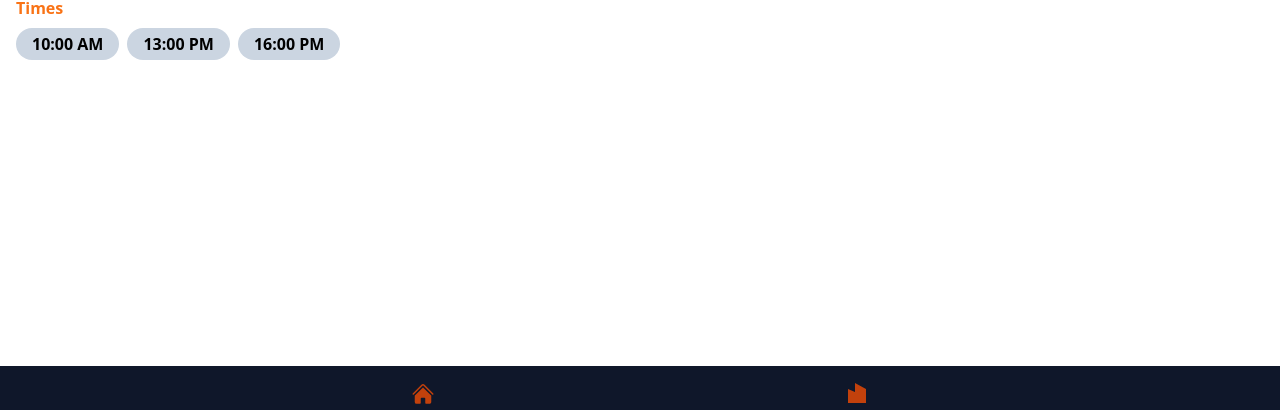
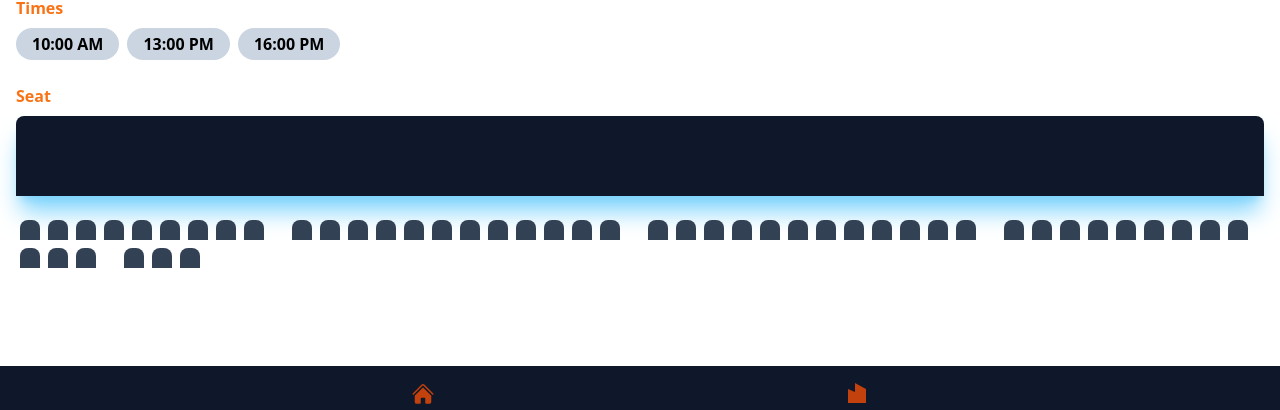
Before and after one commit to Azmye/Flytix, a React (Vite) app: page /moviedets in a window 1280 px wide. Both pictures are taken after a click on the button "Buy Ticket". Shown: the part 378-788 px from the top of the page. Built offline with nearby package versions, Linux system fonts and the light colour scheme.

Commit message:
finished designing movie seats template

```diff
--- /dev/null
+++ b/src/Components/Movie/MovieSeats.jsx
@@ -0,0 +1,19 @@
+const MovieSeats = ({ seats }) => {
+  return seats.map((seat) => {
+    if (seat === 9 || seat === 21 || seat === 33 || seat === 45) {
+      return (
+        <div key={seat} className="flex p-1 ml-5">
+          <span className="w-5 h-5 bg-slate-700 rounded-t-lg"></span>
+        </div>
+      );
+    } else {
+      return (
+        <div key={seat} className="flex p-1">
+          <span className="w-5 h-5 bg-slate-700 rounded-t-lg"></span>
+        </div>
+      );
+    }
+  });
+};
+
+export default MovieSeats;
--- a/src/Components/Movie/TabSchedule.jsx
+++ b/src/Components/Movie/TabSchedule.jsx
@@ -1,4 +1,8 @@
+import { useState } from 'react';
+import MovieSeats from './MovieSeats';
+
 const TabSchedule = () => {
+  const seats = Array.from({ length: 48 }, (_, i) => i);
   return (
     <>
       <section id="Dates" className="px-4 py-2 container">
@@ -19,14 +23,18 @@ const TabSchedule = () => {
         </ul>
       </section>
 
-      {/* <section id="seat" className="px-4 py-2 container">
+      <section id="seat" className="px-4 py-2 container">
         <h2 className="font-semibold text-orange-500">Seat</h2>
-        <div>
-          <div id="screen">
-            <div className=""></div>
+        <div className="my-2">
+          <div id="screen" className="">
+            <div className="bg-slate-900 rounded-t-lg shadow-xl shadow-sky-300 w-full h-20 "></div>
+          </div>
+
+          <div id="seats" className="mb-20 mt-5 flex flex-wrap">
+            {<MovieSeats seats={seats} />}
           </div>
         </div>
-      </section> */}
+      </section>
     </>
   );
 };
```
